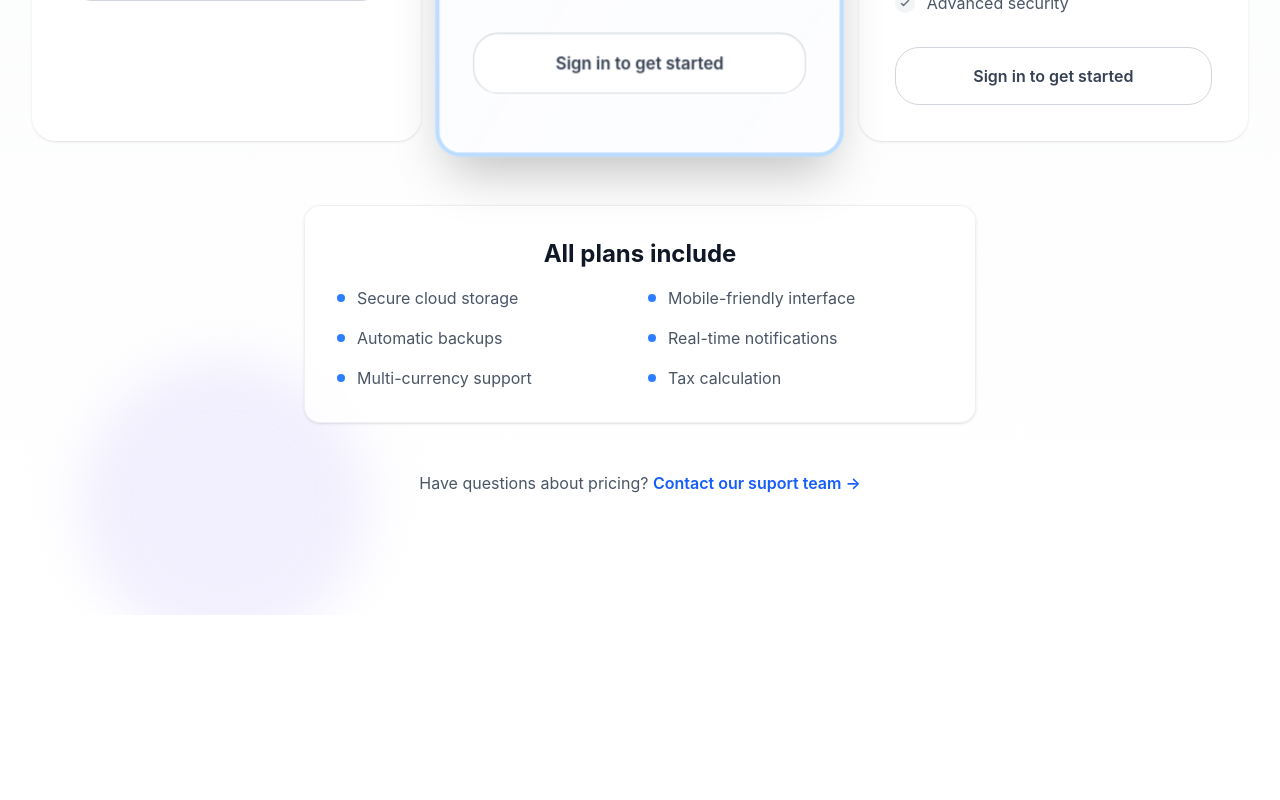
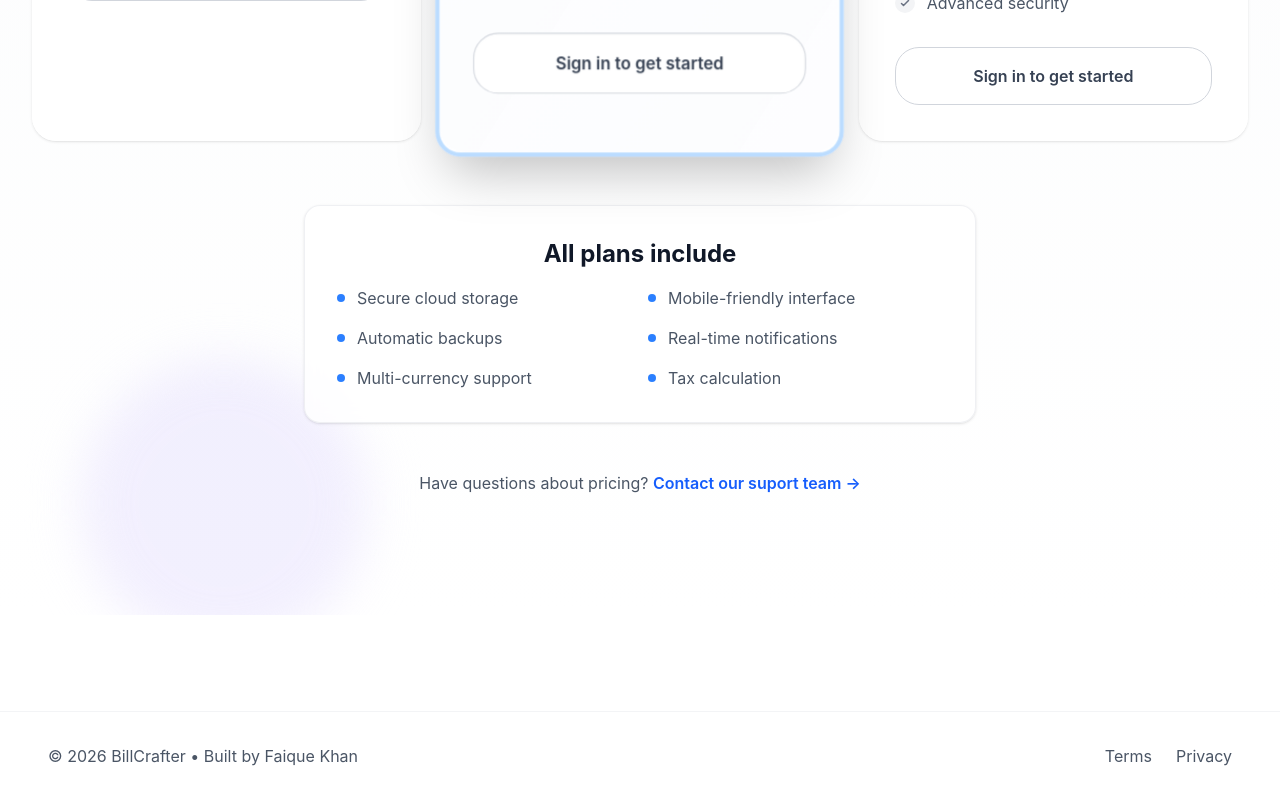
Before and after one commit to Faique07/BillCrafter, a React (Vite) app in the folder frontend/: page / in a window 1280 px wide. Shown: the part 2888-3688 px from the top of the page. Before the commit the page ends 3503 px from the top, so only its background shows below. Built offline with nearby package versions, Linux system fonts and the light colour scheme; no server answers.

Commit message:
added footer section

```diff
--- /dev/null
+++ b/frontend/src/components/Footer.jsx
@@ -0,0 +1,28 @@
+import React from 'react'
+import { footerStyles } from '../assets/dummyStyles'
+
+
+const Footer = () => {
+  return (
+    <footer className={footerStyles.footer}>
+
+    <div className={footerStyles.container}>
+        <div className={footerStyles.copyright}>
+            &copy; {new Date().getFullYear()} BillCrafter • Built by Faique Khan
+        </div>
+
+        <div className={footerStyles.links}>
+            <a href="/terms" className={footerStyles.link}>
+                Terms
+            </a>
+            <a href="/privacy" className={footerStyles.link}>
+                Privacy
+            </a>
+        </div>
+    </div>
+
+    </footer>
+  )
+}
+
+export default Footer
--- a/frontend/src/pages/Home.jsx
+++ b/frontend/src/pages/Home.jsx
@@ -3,6 +3,7 @@
 import Hero from '../components/Hero.jsx'
 import Features from '../components/Features.jsx'
 import Pricing from '../components/Pricing.jsx'
+import Footer from '../components/Footer.jsx'
 
 const Home = () => {
   return (
@@ -15,6 +16,7 @@
           </div>
           <Pricing/>
         </main>
+        <Footer/>
     </div>
   )
 }
```
